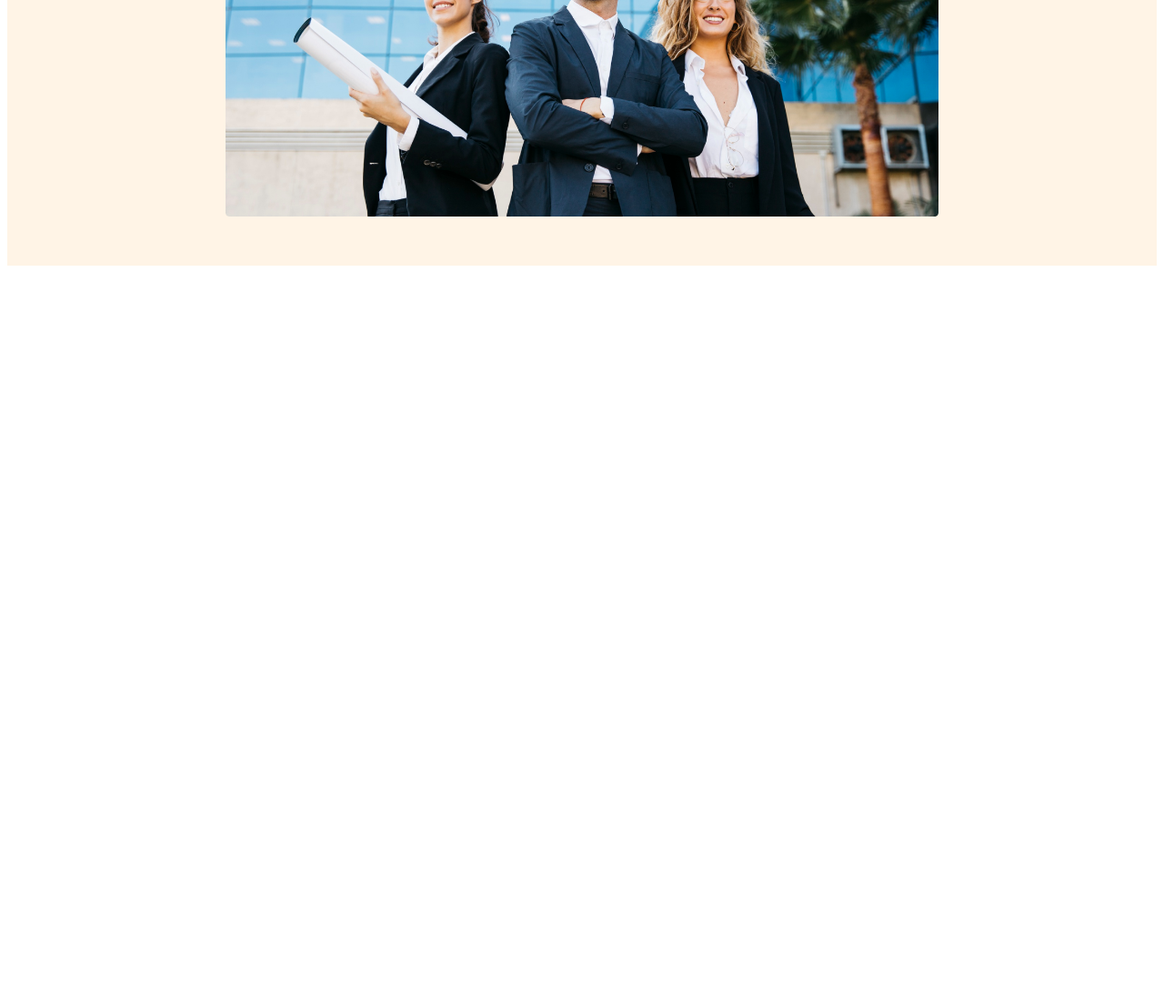
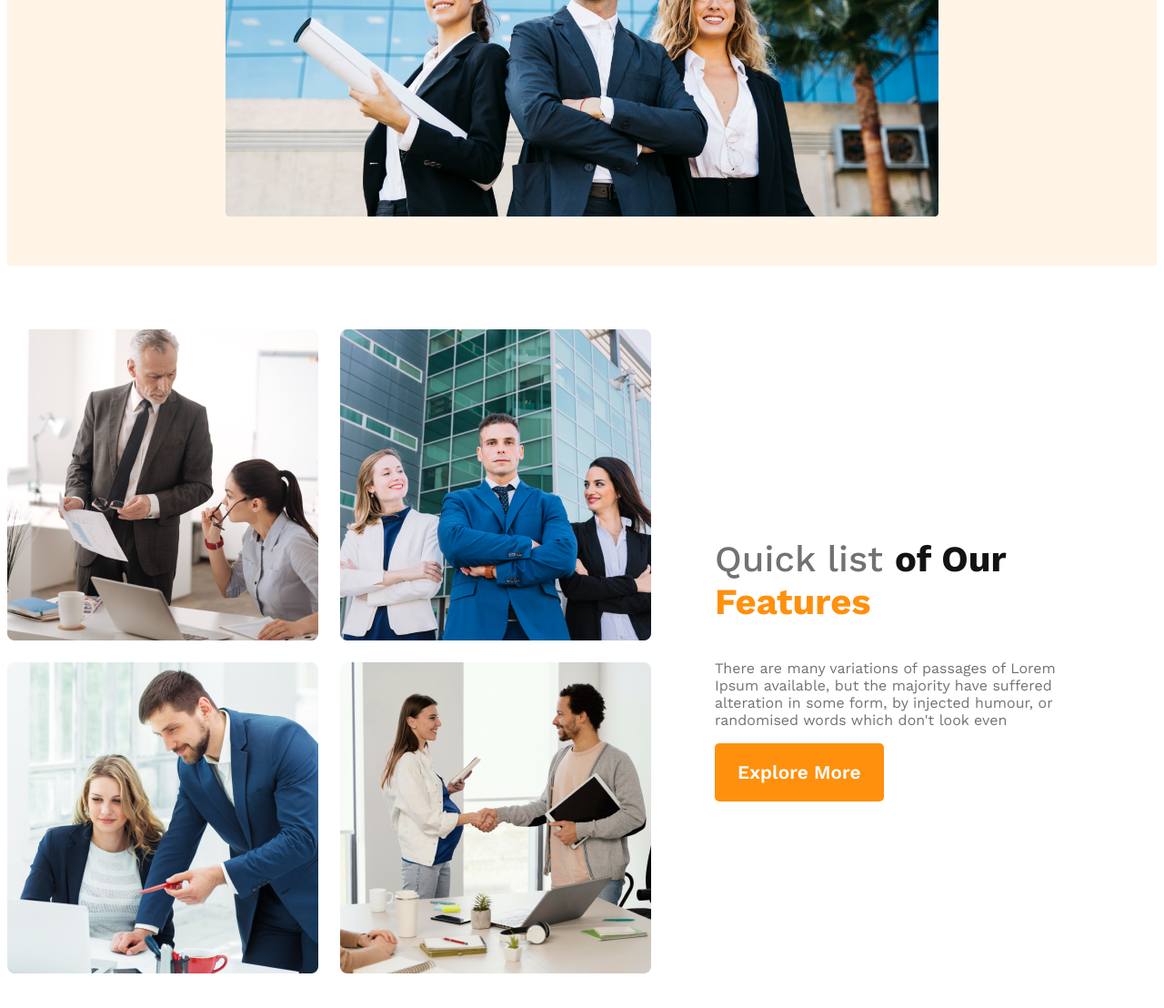
Before and after one commit to tanzilamd/g3-architects, a plain HTML site: page index.html in a window 1280 px wide. Shown: the part 704-1812 px from the top of the page at 91% size. Before the commit the page ends 1004 px from the top, so only its background shows below. Drawn offline with nearby package versions, Linux system fonts and the light colour scheme.

Commit message:
features responsive done

```diff
--- a/css/style.css
+++ b/css/style.css
@@ -17,6 +17,9 @@
     background-color: #FF900E;
     font-weight: 600;
     cursor: pointer;
+}
+.text-light-gray {
+    color: #727272;
 }
 
 /* Header */
@@ -64,13 +67,47 @@ nav a {
     width: 100%;
 }
 
+/* Main Section */
+main {
+    max-width: 1440px;
+    margin: 70px auto;
+}
+/* Features section */
+.teams-container {
+    display: flex;
+    align-items: center;
+
+}
+.teams-img-container {
+    display: grid;
+    grid-template-columns: repeat(2, 1fr);
+    gap: 1.5rem;
+}
+.teams-content {
+    padding: 0 70px;
+}
+.teams-title {
+    font-size: 2.5rem;
+    font-weight: 500;
+    color: #727272;
+}
+.teams-title .of-our {
+    color: #131313;
+    font-weight: 700;
+}
+.teams-title .features {
+    color: #FF900E;
+    font-weight: 700;
+}
+
 /* Responsive styles */
 /* Mobile */
 @media screen and (max-width: 576px) {
     header {
         padding: 20px;
     }
-    nav {
+    nav,
+    .teams-container {
         flex-direction: column;
 
     }
@@ -80,6 +117,12 @@ nav a {
     nav li {
         margin: 0 15px;
     }
+    .teams-img-container {
+        grid-template-columns: repeat(1, 1fr);
+    }
+    .teams-content {
+        padding: 0 20px;
+    }
 }
 
 /* Medium */
@@ -87,7 +130,8 @@ nav a {
     header {
         padding: 20px;
     }
-    nav {
+    nav,
+    .teams-container {
         flex-direction: column;
     }
     nav > ul {
@@ -96,4 +140,7 @@ nav a {
     nav li {
         margin: 0 15px;
     }
+    .teams-content {
+        padding: 0 20px;
+    }
 }
--- a/index.html
+++ b/index.html
@@ -7,6 +7,7 @@
     <link rel="stylesheet" href="css/style.css">
 </head>
 <body>
+    <!-- Header start -->
     <header>
         <nav>
             <h3 class="nav-title">G3 Architects</h3>
@@ -21,15 +22,29 @@
         <div class="banner">
             <div class="banner-content">
                 <h1 class="banner-title">Brand New<br>Group of Architects</h1>
-                <p class="banner-description">There are many variations of passages of Lorem Ipsum available, but the majority have suffered alteration in some form, by injected humour, or randomised words which don't look even</p>
+                <p class="text-light-gray">There are many variations of passages of Lorem Ipsum available, but the majority have suffered alteration in some form, by injected humour, or randomised words which don't look even</p>
                 <button class="btn-primary">Explore More</button>
             </div>
             <img src="images/banner.png" alt="">
         </div>
     </header>
+    <!-- Header End -->
 
     <main>
-
+        <!-- Features section start -->
+        <section class="teams-container">
+            <div class="teams-img-container">
+                <img src="images/team1.png" alt="">
+                <img src="images/team2.png" alt="">
+                <img src="images/team3.png" alt="">
+                <img src="images/team4.png" alt="">
+            </div>
+            <div class="teams-content">
+                <h3 class="teams-title"><span class="quick-list">Quick list</span> <span class="of-our">of Our</span> <span class="features">Features</span></h3>
+                <p class="text-light-gray">There are many variations of passages of Lorem Ipsum available, but the majority have suffered alteration in some form, by injected humour, or randomised words which don't look even</p>
+                <button class="btn-primary">Explore More</button>
+            </div>
+        </section>
     </main>
 
     <footer>
```
